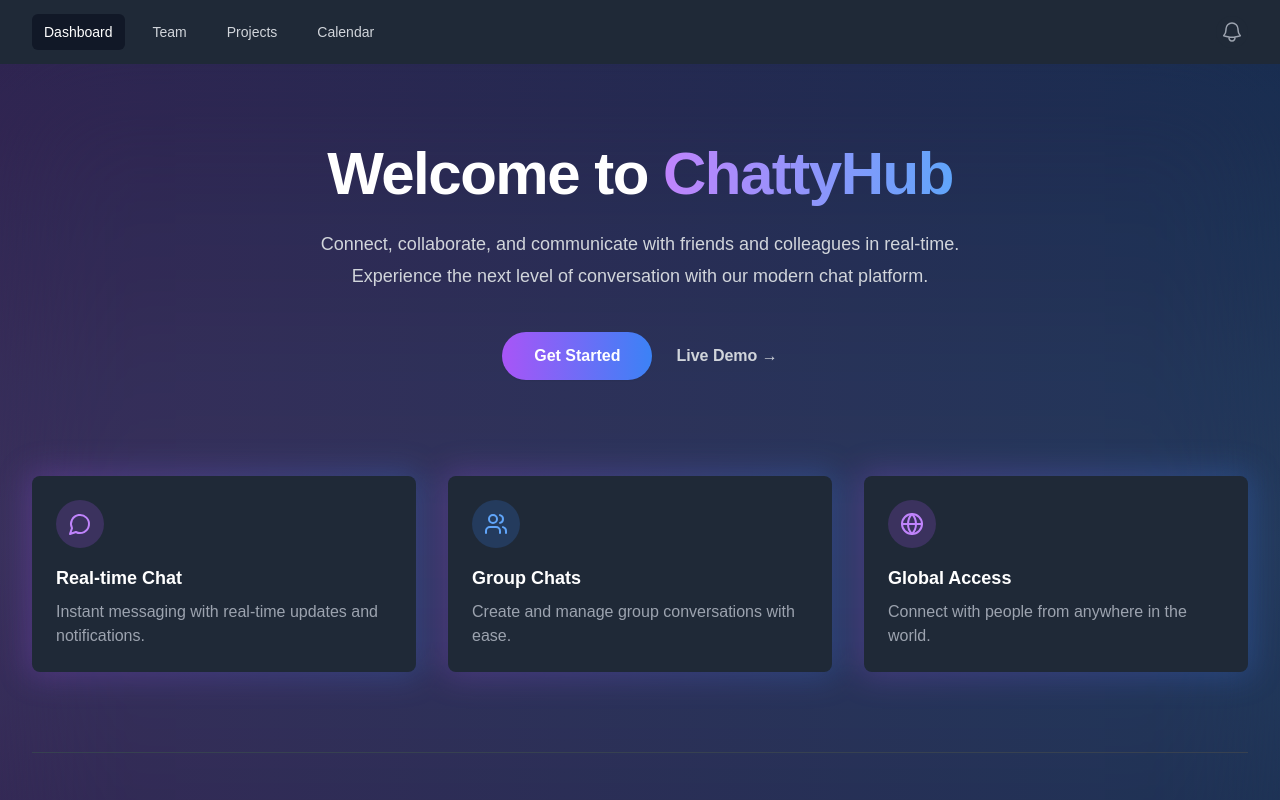
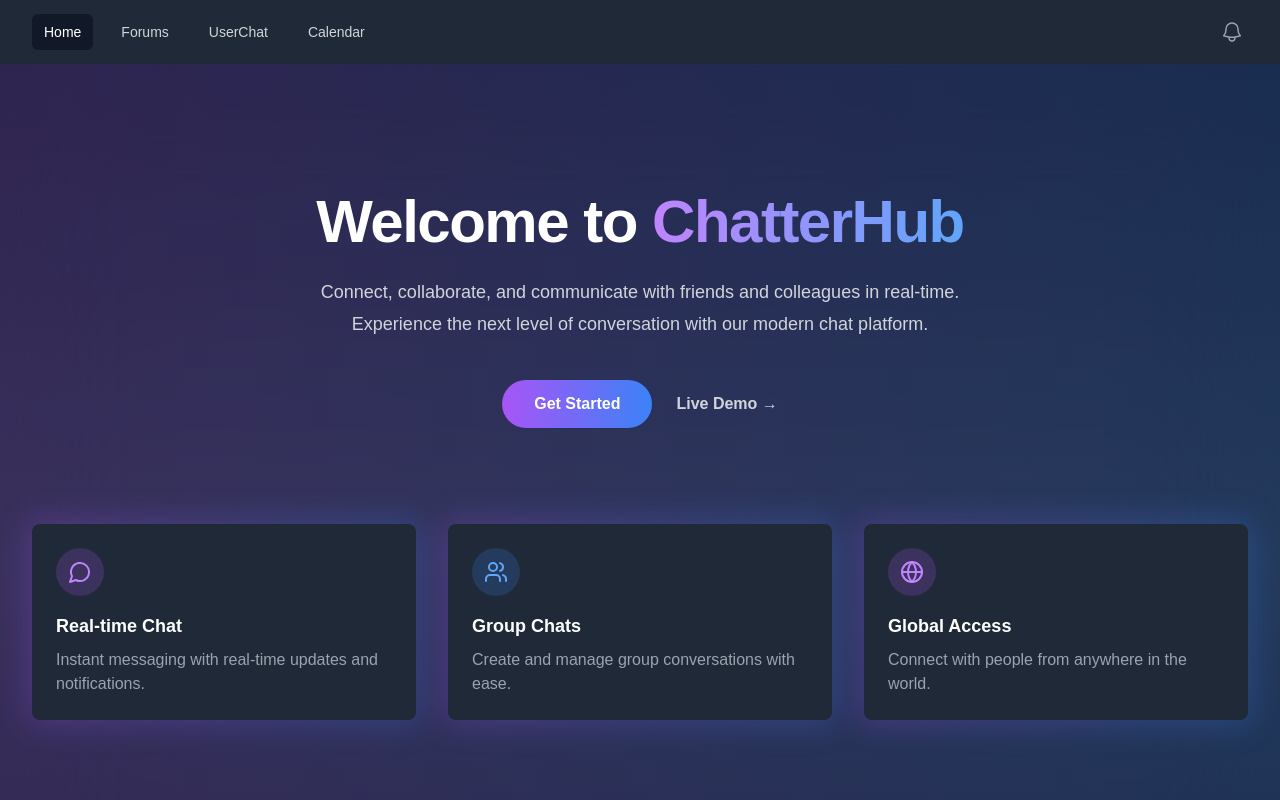
Before and after one commit to kaushikvishwakarma/ChatterHub, a Next.js app: page / in a window 1280 px wide. Shown: the top 800 px of the page. Built offline with nearby package versions, Linux system fonts and the light colour scheme.

Commit message:
created and added chat and forums page

```diff
--- /dev/null
+++ b/app/chat/page2.js
@@ -0,0 +1,12 @@
+import React from 'react'
+
+const Chat = () => {
+  return (
+    <div>
+      chat hu me
+
+    </div>
+  )
+}
+
+export default Chat
--- /dev/null
+++ b/app/forums/page.js
@@ -0,0 +1,11 @@
+import React from 'react'
+
+const forums = () => {
+  return (
+    <div>
+      Bla blabla
+    </div>
+  )
+}
+
+export default forums
--- a/app/page.js
+++ b/app/page.js
@@ -14,11 +14,11 @@ export default function HomePage() {
 
         {/* Main Content */}
         <div className="relative pt-20 pb-24 mx-auto max-w-7xl px-6 lg:px-8">
-          <div className="text-center">
+          <div className="text-center mt-12">
             <h1 className="text-4xl font-bold tracking-tight text-white sm:text-6xl mb-6">
               Welcome to{' '}
               <span className="text-transparent bg-clip-text bg-gradient-to-r from-purple-400 to-blue-400">
-                ChattyHub
+                ChatterHub
               </span>
             </h1>
             <p className="mt-6 text-lg leading-8 text-gray-300 max-w-2xl mx-auto">
--- a/components/Navbar.js
+++ b/components/Navbar.js
@@ -7,9 +7,9 @@ import { Menu } from '@headlessui/react';
 import { BellIcon } from '@heroicons/react/24/outline';
 
 const navigation = [
-  { name: 'Dashboard', href: '/', current: true },
-  { name: 'Team', href: '/team', current: false },
-  { name: 'Projects', href: '/projects', current: false },
+  { name: 'Home', href: '/', current: true },
+  { name: 'Forums', href: '/forums', current: false },
+  { name: 'UserChat', href: '/chat', current: false },
   { name: 'Calendar', href: '/calendar', current: false },
 ];
 
```
